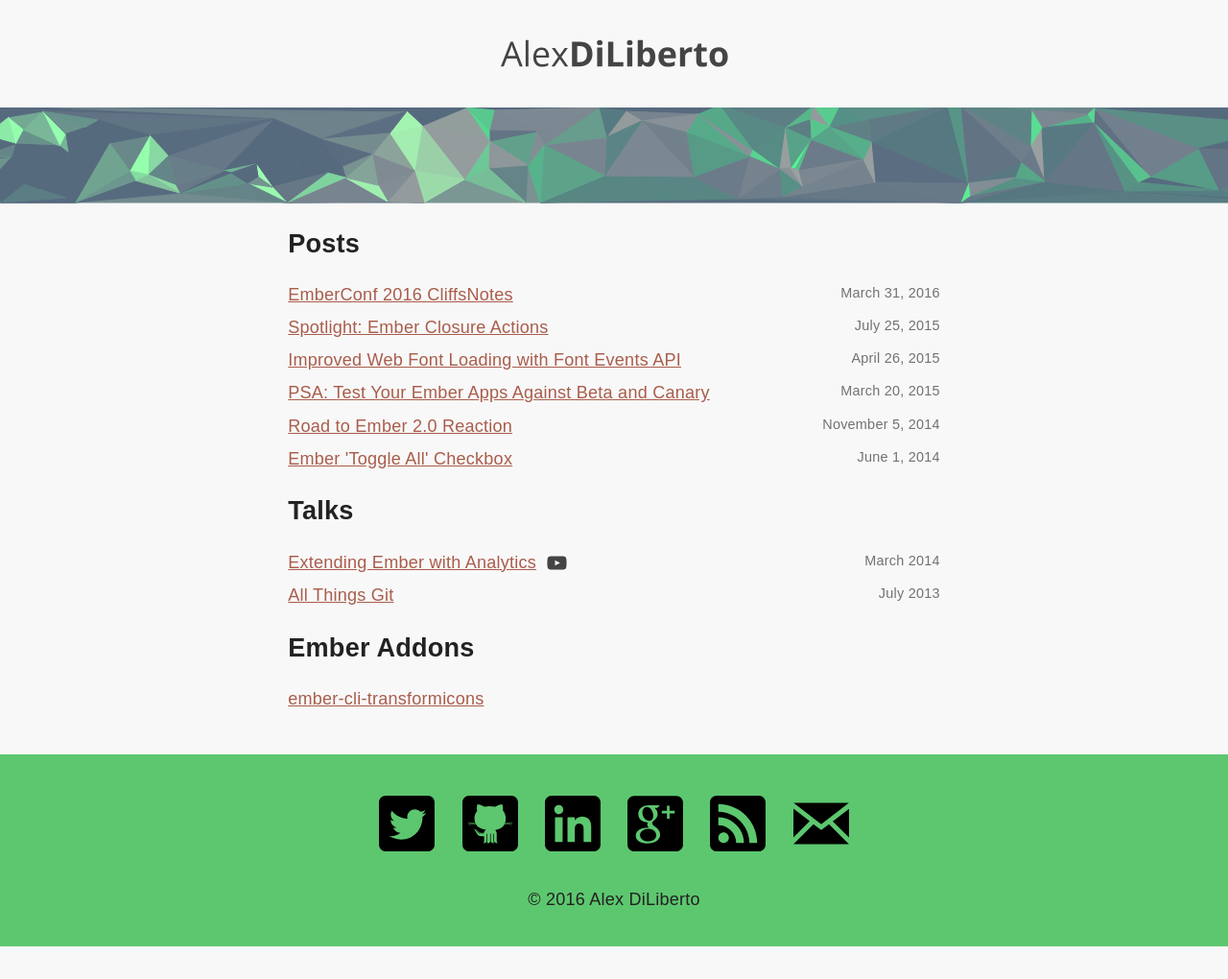
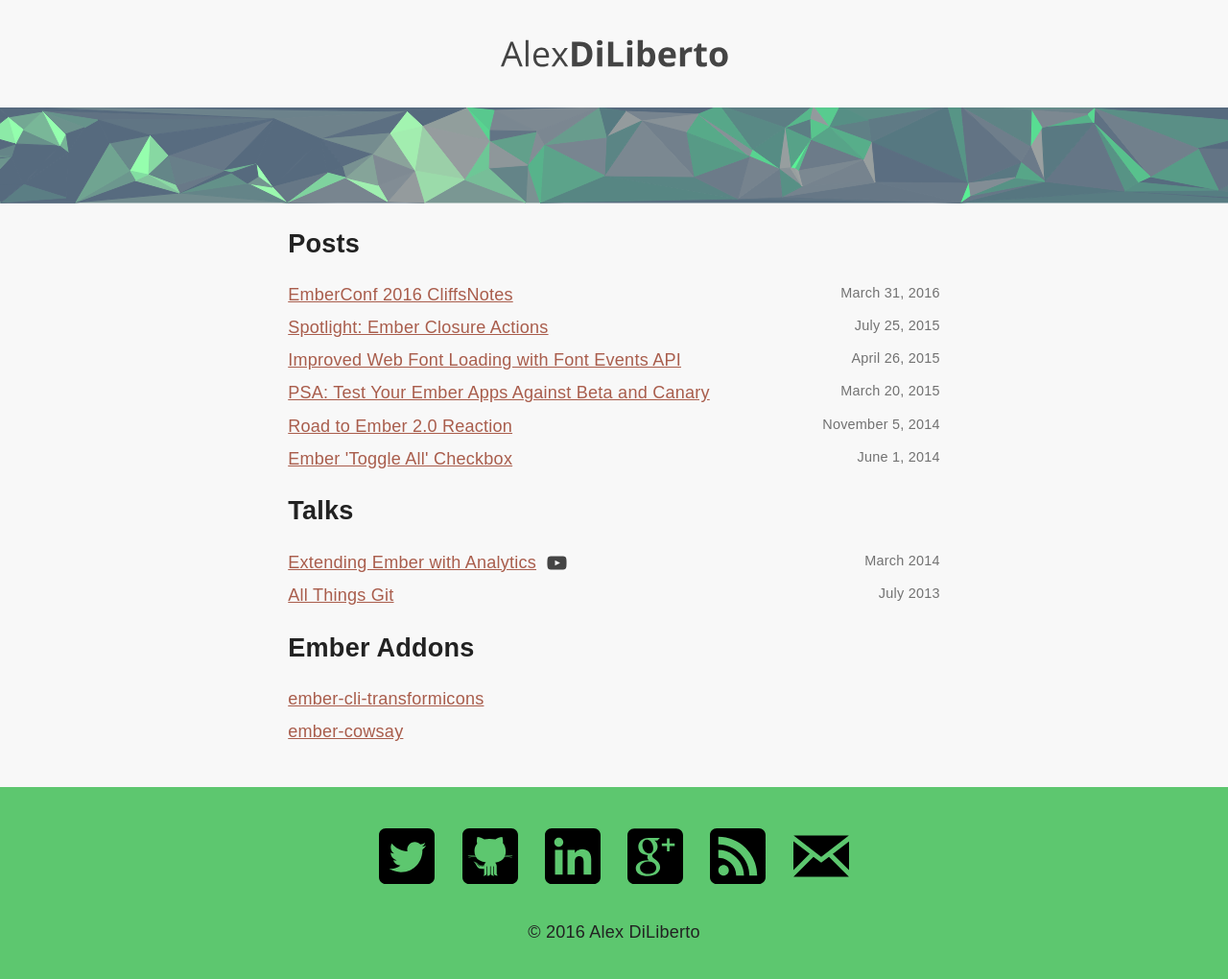
Before and after one commit to alexdiliberto/alexdiliberto.github.io, a Jekyll site: the page built from index.html, in a window 1280 px wide. Shown: the whole page at 96% size. Built offline with Jekyll 4.4.1, drawn with Linux system fonts in a browser that asks for light colours; comment, search, counter and statistics services are not loaded; before the commit the page ends 986 px from its top, so only the background shows below that.

Commit message:
Add `ember-cowsay` link

```diff
--- a/index.html
+++ b/index.html
@@ -32,4 +32,7 @@
   <li>
     <a href="https://www.npmjs.com/package/ember-cli-transformicons">ember-cli-transformicons</a>
   </li>
+  <li>
+    <a href="https://www.npmjs.com/package/ember-cowsay">ember-cowsay</a>
+  </li>
 </ul>
```
